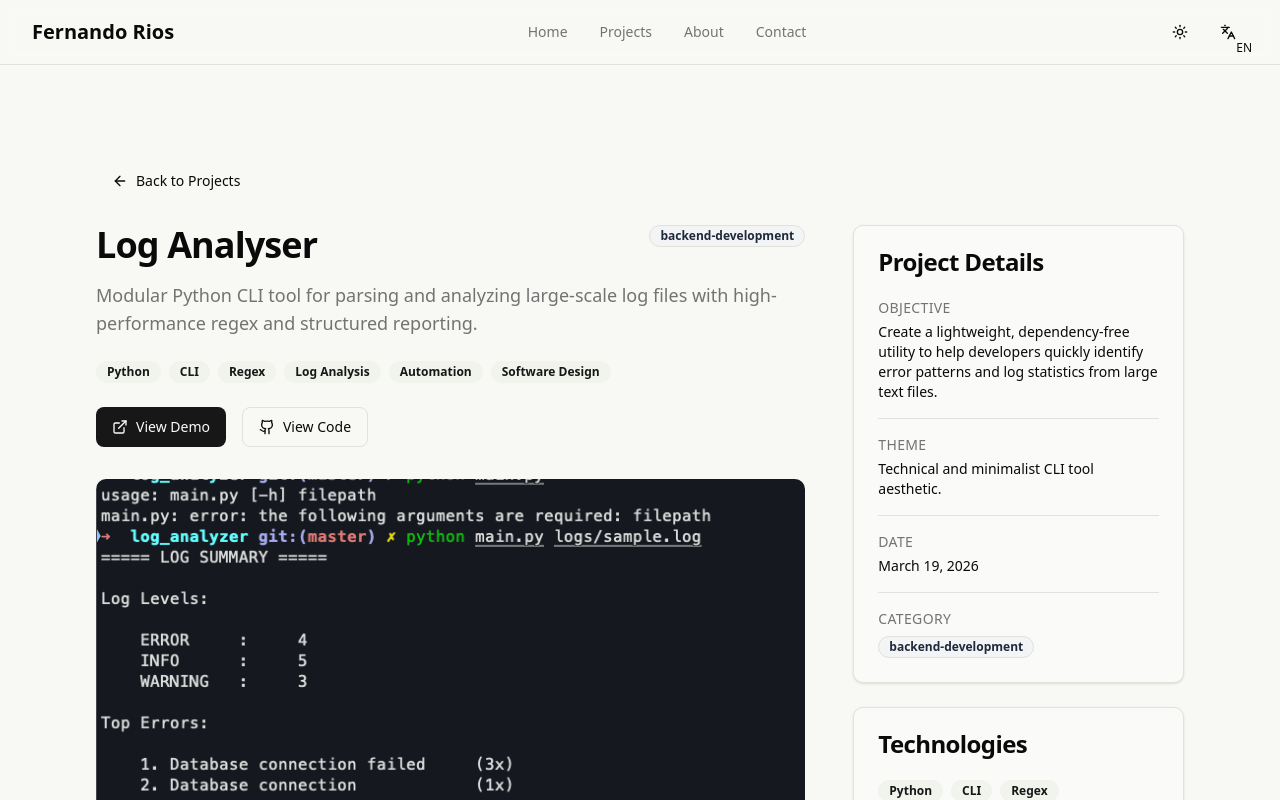
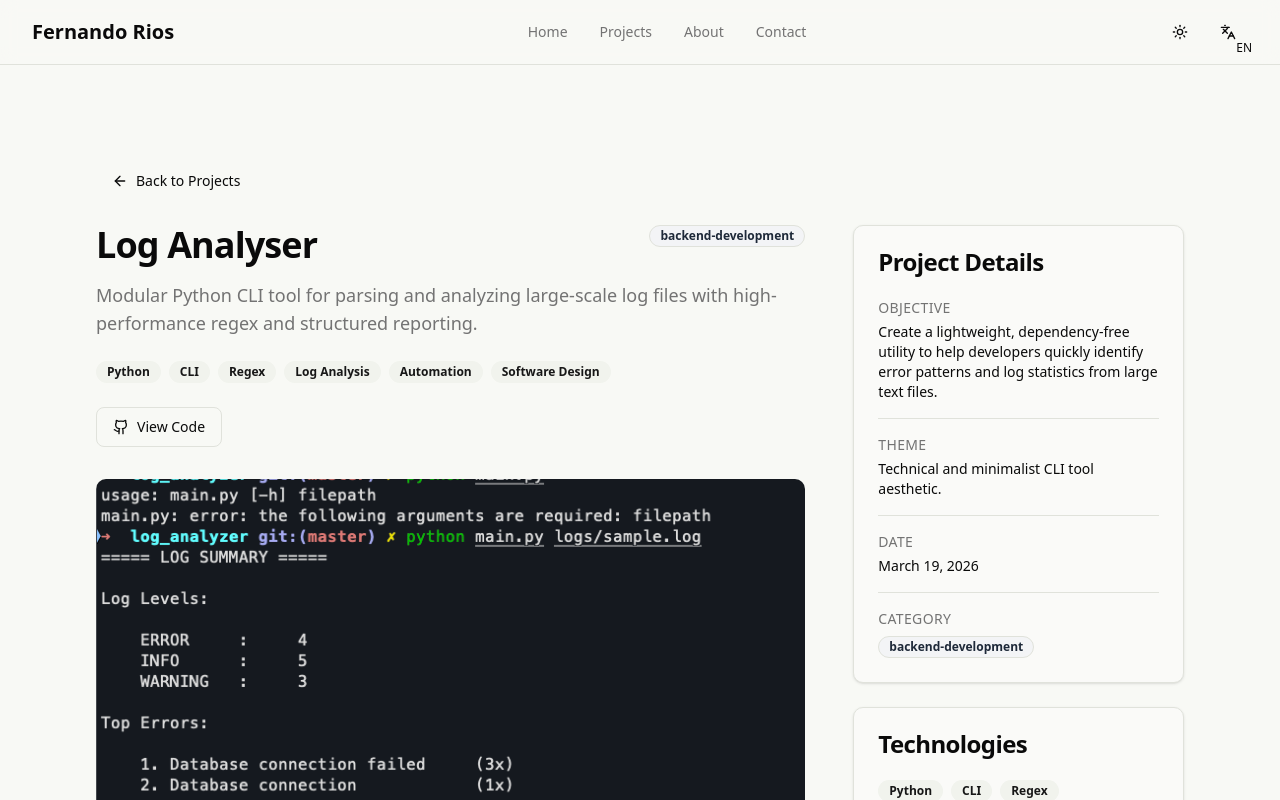
Before and after one commit to fermx3/portfolio-fernando-rios, a Next.js app: page /en/projects/log-analyser in a window 1280 px wide. Shown: the top 800 px of the page. Built offline with nearby package versions, Linux system fonts and the light colour scheme.

Commit message:
fix: conditionally render demo and repo buttons on project details page

```diff
--- a/src/app/[locale]/projects/[slug]/project-page-client.tsx
+++ b/src/app/[locale]/projects/[slug]/project-page-client.tsx
@@ -65,18 +65,22 @@ export function ProjectPageClient({ project }: ProjectPageClientProps) {
                 </div>
 
                 <div className="flex gap-4">
+                  {(project.liveUrl || project.demoUrl) && (
                     <Button asChild>
                       <a href={project.liveUrl || project.demoUrl} target="_blank" rel="noopener noreferrer">
                         <ExternalLink className="mr-2 h-4 w-4" />
                         {t('project.viewDemo')}
                       </a>
                     </Button>
+                  )}
+                  {project.repoUrl && (
                     <Button variant="outline" asChild>
                       <a href={project.repoUrl} target="_blank" rel="noopener noreferrer">
                         <Github className="mr-2 h-4 w-4" />
                         {t('project.viewCode')}
                       </a>
                     </Button>
+                  )}
                 </div>
               </div>
             </FadeIn>
```
Lines whose indentation alone changed are shown as unchanged.
